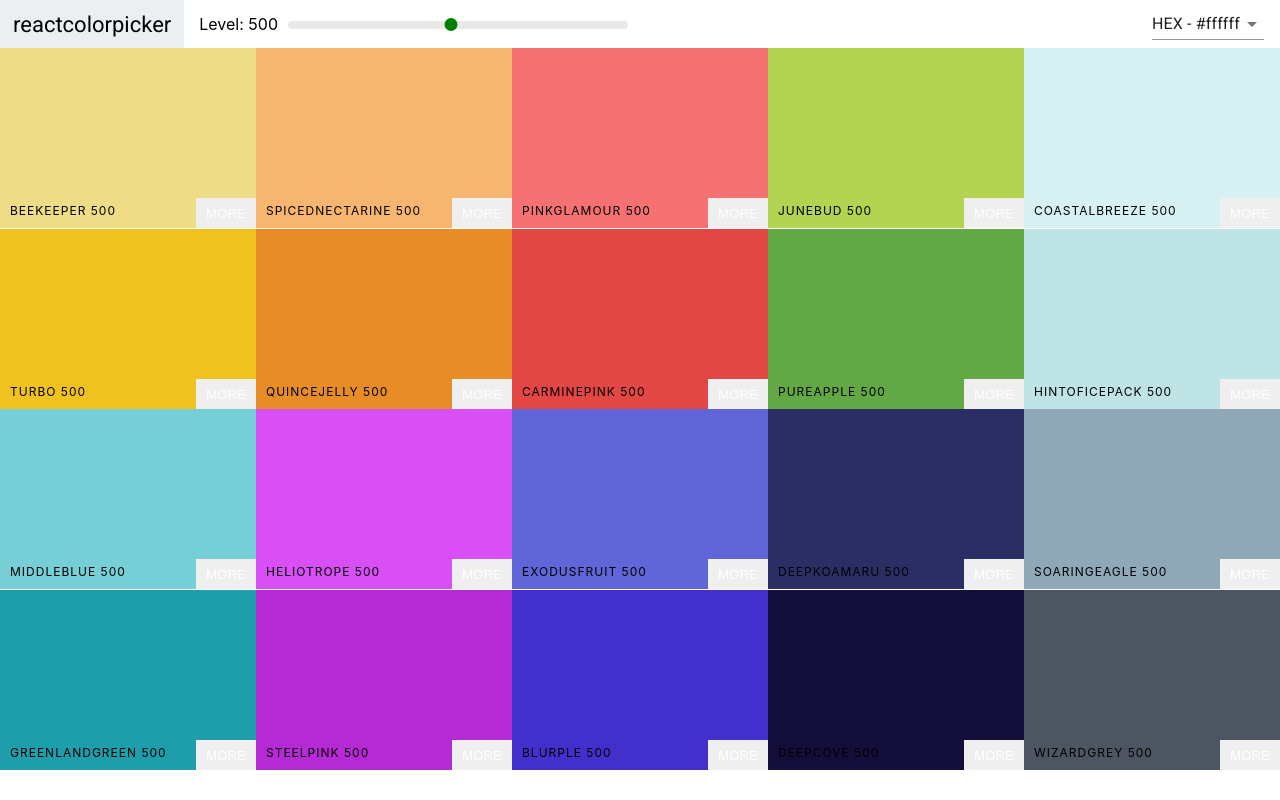
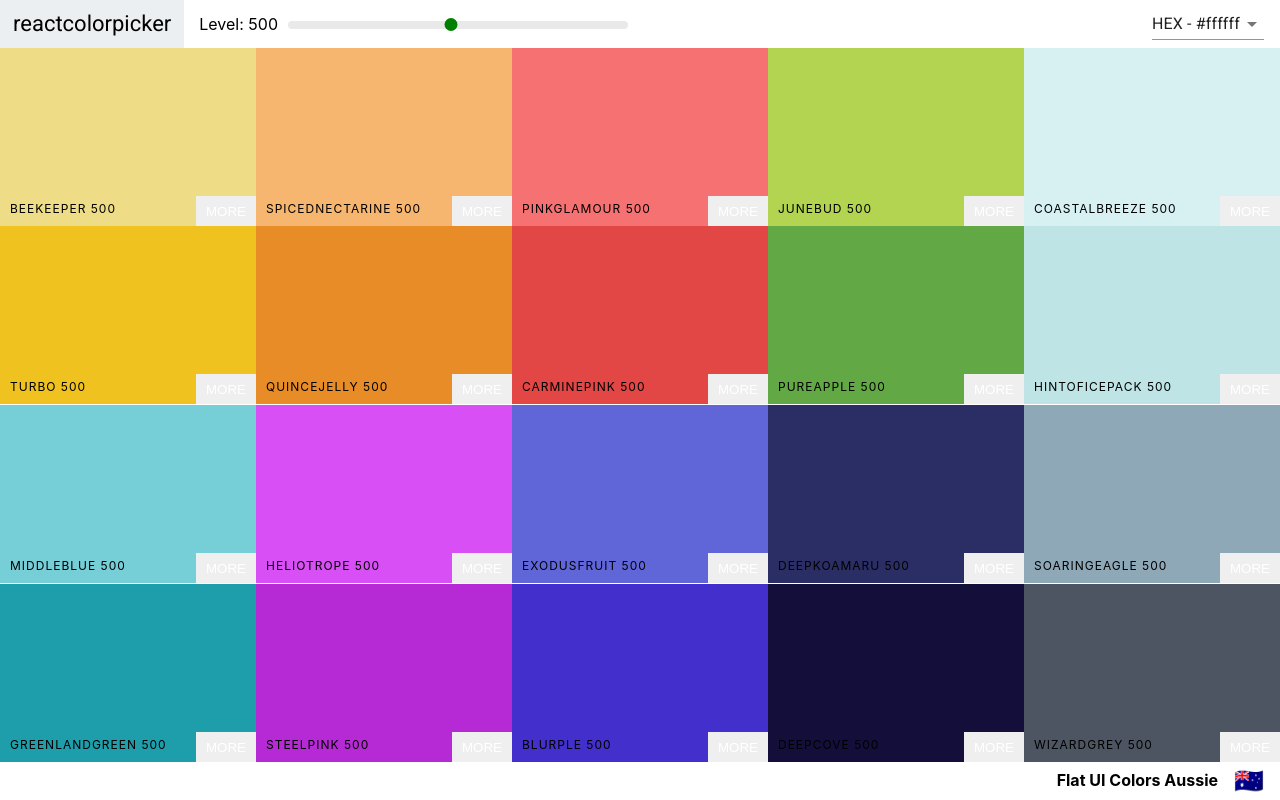
Before and after one commit to karthik18ganesh/reactcolors, a React (Create React App) app: page / in a window 1280 px wide. Built offline with nearby package versions, Linux system fonts and the light colour scheme.

Commit message:
Add Palette Footer

```diff
--- a/src/Palette.css
+++ b/src/Palette.css
@@ -1,7 +1,24 @@
 .Palette{
-    height:100vh
+    height:100vh;
+    display:flex;
+    flex-direction:column;
 }
 
 .Palette-colors{
     height:90%;
 }
+
+.Palette-footer{
+    background-color: #fff;
+    height:5vh;
+    display:flex;
+    justify-content:flex-end;
+    align-items: center;
+    font-weight:bold;
+
+}
+
+.emoji{
+    font-size: 1.5rem;
+    margin: 0 1rem;
+}
--- a/src/Palette.js
+++ b/src/Palette.js
@@ -18,16 +18,20 @@ export class Palette extends Component {
         this.setState({format:val});
     }
     render() {
-        console.log(this.props.palette);
-        const {colors} = this.props.palette;
+        //console.log(this.props.palette);
+        const {colors,paletteName,emoji} = this.props.palette;
         const {level,format} = this.state;
         const ColorBoxes = colors[level].map(color =>(
-            <ColorBox background={color[format]} name={color.name} />
+            <ColorBox background={color[format]} name={color.name} key={color.id}/>
         ));
         return (
             <div className="Palette">
                 <Navbar handleChange={this.changeFormat} changeLevel={this.changeLevel} level={level}/>
                 <div className="Palette-colors">{ColorBoxes}</div>
+                <footer className="Palette-footer">
+                    {paletteName}
+                    <span className="emoji">{emoji}</span>
+                </footer>
             </div>
         )
     }
```
